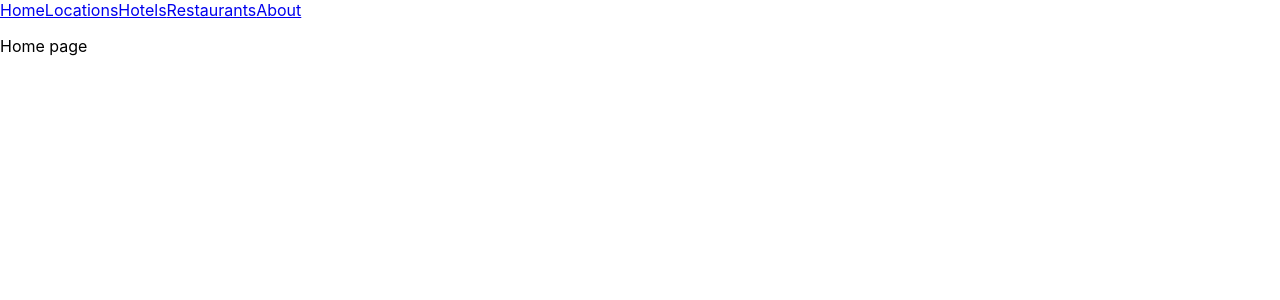
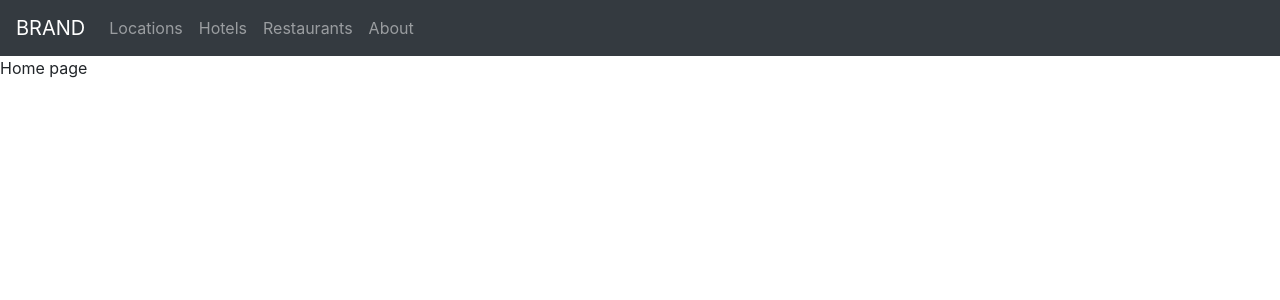
Before and after one commit to elvinhung/SoftwareLabApp, a React (Create React App) app in the folder frontend/: page / in a window 1280 px wide. Shown: the top 300 px of the page. Built offline with nearby package versions, Linux system fonts and the light colour scheme.

Commit message:
Added bootstrap styles to navigation bar at the top of each page

```diff
--- a/frontend/package.json
+++ b/frontend/package.json
@@ -6,7 +6,9 @@
     "@testing-library/jest-dom": "^4.2.4",
     "@testing-library/react": "^9.4.1",
     "@testing-library/user-event": "^7.2.1",
+    "bootstrap": "^4.4.1",
     "react": "^16.12.0",
+    "react-bootstrap": "^1.0.0-beta.16",
     "react-dom": "^16.12.0",
     "react-router-dom": "^5.1.2",
     "react-scripts": "^3.4.0"
--- a/frontend/src/App.js
+++ b/frontend/src/App.js
@@ -9,7 +9,7 @@ import Location from './pages/Location';
 import Hotel from './pages/Hotel';
 import Restaurant from './pages/Restaurant';
 import About from './pages/About';
-
+import 'bootstrap/dist/css/bootstrap.min.css';
 import './App.css';
 
 function App() {
--- a/frontend/src/components/Header.js
+++ b/frontend/src/components/Header.js
@@ -1,15 +1,18 @@
 import React from 'react';
-import { Link } from "react-router-dom";
+import Navbar from "react-bootstrap/Navbar"
+import Nav from "react-bootstrap/Nav";
 
 const Header = () => {
-  return(
-    <div>
-      <Link to="/">Home</Link>
-      <Link to="/locations">Locations</Link>
-      <Link to="/hotels">Hotels</Link>
-      <Link to="/restaurants">Restaurants</Link>
-      <Link to="/about">About</Link>
-    </div>
+  return (
+    <Navbar sticky="top" bg="dark" variant="dark">
+      <Navbar.Brand href="/">BRAND</Navbar.Brand>
+      <Nav className="mr-auto">
+        <Nav.Link href="/locations">Locations</Nav.Link>
+        <Nav.Link href="/hotels">Hotels</Nav.Link>
+        <Nav.Link href="/restaurants">Restaurants</Nav.Link>
+        <Nav.Link href="/about">About</Nav.Link>
+      </Nav>
+    </Navbar>
   );
 }
 
```
Also changed, not shown: frontend/public/index.html (+0 -10 lines), 1 other file (tests, documents, lock files or other folders).
